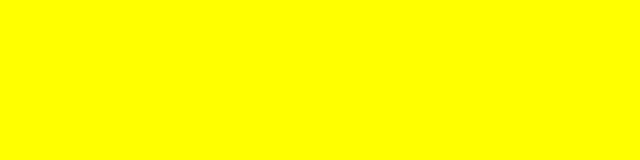
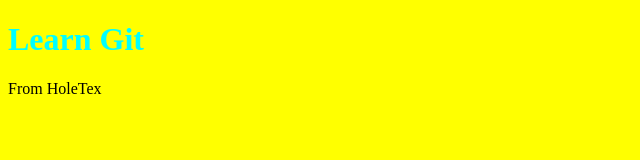
Before and after one commit to khaikq1010/the_band, a plain HTML site: page index.html in a window 1280 px wide. Shown: the whole page, without its empty margins (0-640 px from the left). Drawn offline with Linux system fonts and the light colour scheme.

Commit message:
update index html file

```diff
--- a/index.html
+++ b/index.html
@@ -7,5 +7,8 @@
     <link rel="stylesheet" href="./app.css" />
     <link rel="stylesheet" href="./app2.css" />
   </head>
-  <body></body>
+  <body>
+    <h1>Learn Git</h1>
+    <p>From HoleTex</p>
+  </body>
 </html>
```
